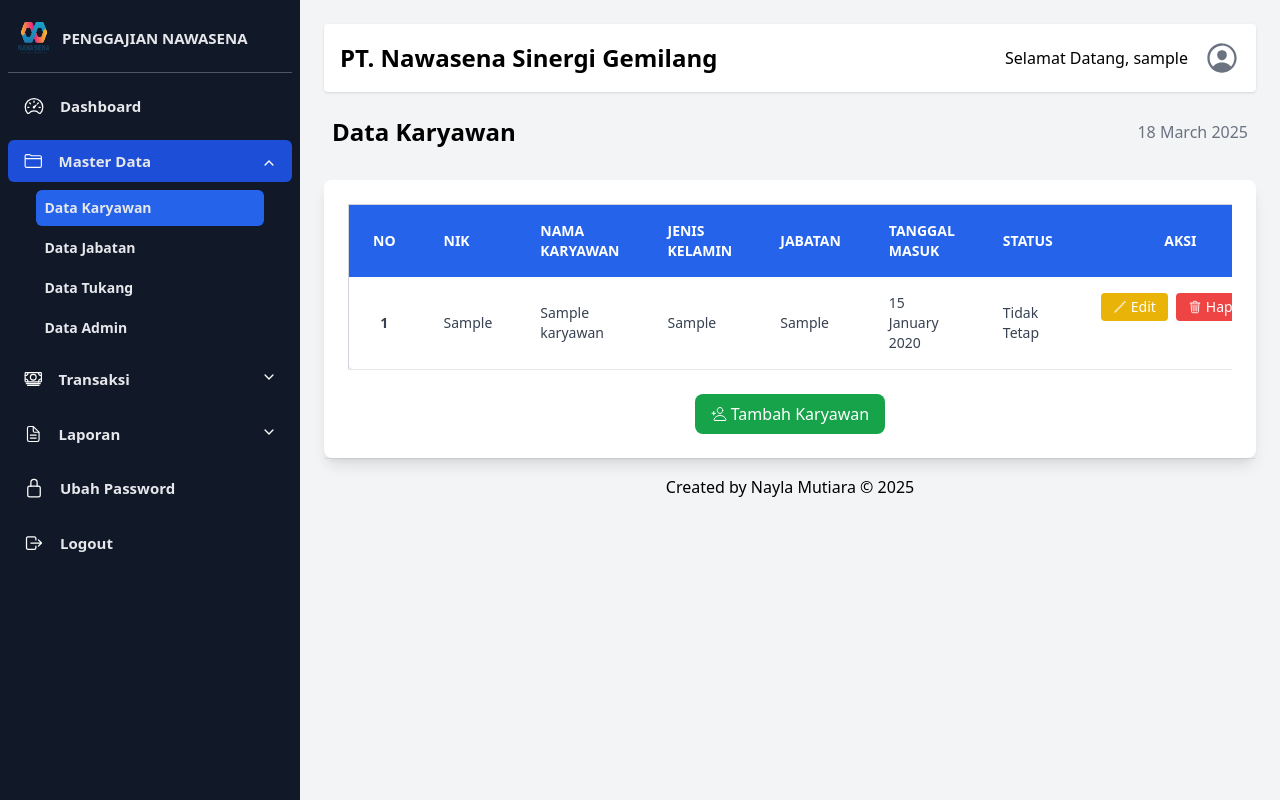
After one commit to naylamutiara03/Apk-Penggajian-Nawasena, a PHP site: page /data_karyawan.php in a window 1280 px wide. The commit adds this page. Run offline with PHP 8.4, Linux system fonts and the light colour scheme; the visitor is signed in with stand-in values (Sample User, id 1); tables that the repository leaves empty or names only in its code hold one stand-in row (values such as "Sample post"); data that the repository does not hold is empty; some libraries are stand-ins or nearby versions.

Commit message:
buat tampilan page data karyawan, fungsi CRUD, ASC berdasarkan tahun masuk, limit digit nik (16 digit)

```diff
--- a/dashboard.php
+++ b/dashboard.php
@@ -59,7 +59,7 @@ $username = isset($_SESSION["username"]) ? $_SESSION["username"] : "User";
                         <div class="flex items-center justify-between">
                             <div>
                                 <h2 class="text-sm font-semibold text-gray-500">
-                                    DATA PEGAWAI
+                                    DATA KARYAWAN
                                 </h2>
                                 <p class="text-2xl font-bold">
                                     4
--- /dev/null
+++ b/data_karyawan.php
@@ -0,0 +1,394 @@
+<?php
+include("koneksi.php");
+include("sidebar.php");
+?>
+
+<!DOCTYPE html>
+<html lang="id">
+
+<head>
+    <title>Data Karyawan</title>
+    <script src="https://cdn.tailwindcss.com"></script>
+    <script type="module" src="https://unpkg.com/ionicons@7.1.0/dist/ionicons/ionicons.esm.js"></script>
+    <script nomodule src="https://unpkg.com/ionicons@7.1.0/dist/ionicons/ionicons.js"></script>
+</head>
+
+<body class="bg-gray-100">
+    <div class="p-6 lg:ml-[300px] flex-grow">
+        <!-- Header Section -->
+        <div class="bg-white p-4 rounded shadow mb-6">
+            <div class="flex flex-col lg:flex-row justify-between items-center">
+                <h1 class="text-2xl font-bold text-center lg:text-left">PT. Nawasena Sinergi Gemilang</h1>
+                <div class="flex items-center mt-4 lg:mt-0">
+                    <span class="mr-4">Selamat Datang, <?php echo htmlspecialchars($username); ?></span>
+                    <ion-icon name="person-circle-outline" class="text-4xl text-gray-500"></ion-icon>
+                </div>
+            </div>
+        </div>
+        <!-- END Header Section -->
+
+        <!-- Title & Tanggal Section -->
+        <div class="flex justify-between items-center mb-4">
+            <h1 class="text-2xl font-bold ml-2">Data Karyawan</h1>
+            <span class="text-gray-500 mr-2"><?php echo date('d F Y'); ?></span>
+        </div>
+        <!-- END Title & Tanggal Section -->
+
+        <?php
+        $view = isset($_GET["view"]) ? $_GET["view"] : null;
+        switch ($view) {
+            default:
+                ?>
+                <div class="flex justify-center">
+                    <!-- Tabel Section -->
+                    <div class="bg-white p-6 mt-4 shadow-lg rounded-lg w-full max-w-7xl">
+                        <div class="overflow-x-auto">
+                            <table class="w-full bg-white border border-gray-300 rounded-lg shadow-md">
+                                <thead class="bg-blue-600 text-white text-sm uppercase font-semibold">
+                                    <tr>
+                                        <th class="py-4 px-6 text-center">No</th>
+                                        <th class="py-4 px-6 text-left">NIK</th>
+                                        <th class="py-4 px-6 text-left">Nama Karyawan</th>
+                                        <th class="py-4 px-6 text-left">Jenis Kelamin</th>
+                                        <th class="py-4 px-6 text-left">Jabatan</th>
+                                        <th class="py-4 px-6 text-left">Tanggal Masuk</th>
+                                        <th class="py-4 px-6 text-left">Status</th>
+                                        <th class="py-4 px-6 text-center">Aksi</th>
+                                    </tr>
+                                </thead>
+                                <tbody class="text-gray-700 text-sm">
+                                    <?php
+                                    $no = 1;
+                                    $sql = mysqli_query($konek, "SELECT * FROM karyawan ORDER BY tgl_masuk ASC");
+                                    while ($d = mysqli_fetch_array($sql)) {
+                                        echo "<tr class='border-b border-gray-200 hover:bg-blue-100'>
+        <td class='py-4 px-6 text-center font-bold'>$no</td>
+        <td class='py-4 px-6 '>{$d['nik']}</td>
+        <td class='py-4 px-6 '>{$d['nama_karyawan']}</td>
+        <td class='py-4 px-6 '>{$d['jenis_kelamin']}</td>
+        <td class='py-4 px-6 '>{$d['jabatan']}</td>
+        <td class='py-4 px-6 '>" . date('d F Y', strtotime($d['tgl_masuk'])) . "</td>
+        <td class='py-4 px-6 '>{$d['status']}</td>
+        <td class='py-4 px-6 text-center flex flex-col lg:flex-row gap-2 justify-center'>
+            <a href='data_karyawan.php?view=edit&id={$d['id']}' class='bg-yellow-500 text-white px-3 py-1 rounded hover:bg-yellow-600 flex items-center justify-center'>
+                <ion-icon name='pencil-outline' class='mr-1'></ion-icon> Edit
+            </a>
+            <a href='#' onclick=\"openDeleteModal('aksi_karyawan.php?act=delete&id={$d['id']}')\" class='bg-red-500 text-white px-3 py-1 rounded hover:bg-red-600 flex items-center justify-center'>
+                <ion-icon name='trash-outline' class='mr-1'></ion-icon> Hapus
+            </a>
+        </td>
+    </tr>";
+                                        $no++;
+                                    }
+                                    ?>
+                                </tbody>
+                            </table>
+                        </div>
+                        <div class="mt-6 flex justify-center">
+                            <a href="data_karyawan.php?view=tambah"
+                                class="bg-green-600 text-white px-4 py-2 rounded-lg hover:bg-green-700 flex items-center">
+                                <ion-icon name="person-add-outline" class="mr-1"></ion-icon> Tambah Karyawan
+                            </a>
+                        </div>
+                    </div>
+                    <!-- END Tabel Section -->
+                </div>
+                <?php
+                break;
+
+            // ==============================
+            // CASE: FORM TAMBAH KARYAWAN
+            // ==============================
+            case 'tambah':
+                ?>
+                <div class="flex justify-center bg-gray-100">
+                    <div class="max-w-7xl w-full p-6 bg-white shadow-lg rounded-lg mb-10">
+                        <h2 class="text-2xl font-semibold text-gray-700 text-center mb-6">Tambah Karyawan</h2>
+
+                        <form id="addKaryawanForm" action="aksi_karyawan.php?act=tambah" method="POST">
+                            <div class="mb-4">
+                                <label class="block text-gray-700 text-sm font-semibold mb-2">NIK</label>
+                                <input type="text" name="nik" required
+                                    class="w-full px-4 py-2 border rounded-lg focus:outline-none focus:ring-2 focus:ring-blue-500">
+                            </div>
+
+                            <div class="mb-4">
+                                <label class="block text-gray-700 text-sm font-semibold mb-2">Nama Karyawan</label>
+                                <input type="text" name="nama_karyawan" required
+                                    class="w-full px-4 py-2 border rounded-lg focus:outline-none focus:ring-2 focus:ring-blue-500">
+                            </div>
+
+                            <div class="mb-4">
+                                <label class="block text-gray-700 text-sm font-semibold mb-2">Jenis Kelamin</label>
+                                <select name="jenis_kelamin" required
+                                    class="w-full px-4 py-2 border rounded-lg focus:outline-none focus:ring-2 focus:ring-blue-500">
+                                    <option value="">Pilih Jenis Kelamin</option>
+                                    <option value="Laki-laki">Laki-laki</option>
+                                    <option value="Perempuan">Perempuan</option>
+                                </select>
+                            </div>
+
+                            <div class="mb-4">
+                                <label class="block text-gray-700 text-sm font-semibold mb-2">Jabatan</label>
+                                <input type="text" name="jabatan" required
+                                    class="w-full px-4 py-2 border rounded-lg focus:outline-none focus:ring-2 focus:ring-blue-500">
+                            </div>
+
+                            <div class="mb-4">
+                                <label class="block text-gray-700 text-sm font-semibold mb-2">Tanggal Masuk</label>
+                                <input type="date" name="tgl_masuk" required
+                                    class="w-full px-4 py-2 border rounded-lg focus:outline-none focus:ring-2 focus:ring-blue-500">
+                            </div>
+
+                            <div class="mb-4">
+                                <label class="block text-gray-700 text-sm font-semibold mb-2">Status</label>
+                                <select name="status" required
+                                    class="w-full px-4 py-2 border rounded-lg focus:outline-none focus:ring-2 focus:ring-blue-500">
+                                    <option value="">Pilih Status</option>
+                                    <option value="Tetap">Tetap</option>
+                                    <option value="Tidak Tetap">Tidak Tetap</option>
+                                </select>
+                            </div>
+
+                            <div class="flex justify-between mt-6">
+                                <a href="data_karyawan.php"
+                                    class="px-4 py-2 bg-gray-500 text-white rounded-lg shadow hover:bg-gray-600 transition">
+                                    Batal
+                                </a>
+                                <button type="button" onclick="tambahKaryawan(event)"
+                                    class="px-4 py-2 bg-blue-600 text-white rounded-lg shadow hover:bg-blue-700 transition">
+                                    Simpan
+                                </button>
+                            </div>
+                        </form>
+                    </div>
+                </div>
+
+                <!-- Modal untuk Error Message -->
+                <div id="errorModal" class="fixed inset-0 bg-gray-800 bg-opacity-50 flex items-center justify-center hidden">
+                    <div class="bg-white p-6 rounded-lg shadow-lg w-96 text-center">
+                        <h2 class="text-lg font-bold text-gray-800">Error!</h2>
+                        <p class="text-gray-600 mt-2" id="errorMessage">Pesan error akan ditampilkan di sini.</p>
+                        <div class="mt-4">
+                            <button onclick="closeErrorModal()"
+                                class="px-4 py-2 bg-blue-600 text-white rounded-lg hover:bg-blue-700 transition">Tutup</button>
+                        </div>
+                    </div>
+                </div>
+
+                <script>
+                    function tambahKaryawan(event) {
+                        event.preventDefault(); // Mencegah form submit default
+
+                        let form = document.getElementById("addKaryawanForm");
+                        let formData = new FormData(form);
+
+                        // Ambil nilai semua input
+                        let nik = formData.get("nik").trim();
+                        let nama = formData.get("nama_karyawan").trim();
+                        let jk = formData.get("jenis_kelamin").trim();
+                        let jabatan = formData.get("jabatan").trim();
+                        let tglMasuk = formData.get("tgl_masuk").trim();
+                        let status = formData.get("status").trim();
+
+                        // Validasi input kosong
+                        if (!nik || !nama || !jk || !jabatan || !tglMasuk || !status) {
+                            document.getElementById("errorMessage").innerText = "Semua field wajib diisi.";
+                            document.getElementById("errorModal").classList.remove("hidden");
+                            return;
+                        }
+
+                        // Validasi panjang NIK
+                        if (nik.length !== 16 || isNaN(nik)) {
+                            document.getElementById("errorMessage").innerText = "NIK harus terdiri dari 16 digit angka.";
+                            document.getElementById("errorModal").classList.remove("hidden");
+                            return;
+                        }
+
+                        // Submit form via fetch
+                        fetch("aksi_karyawan.php?act=tambah", {
+                            method: "POST",
+                            body: formData
+                        })
+                            .then(response => response.json())
+                            .then(data => {
+                                if (data.success) {
+                                    alert(data.message);
+                                    window.location.href = "data_karyawan.php"; // Redirect setelah sukses
+                                } else {
+                                    document.getElementById("errorMessage").innerText = data.message;
+                                    document.getElementById("errorModal").classList.remove("hidden");
+                                }
+                            });
+                    }
+
+                    function closeErrorModal() {
+                        document.getElementById("errorModal").classList.add("hidden");
+                    }
+                </script>
+
+                <?php
+                break;
+
+            // ==============================
+            // CASE: FORM EDIT KARYAWAN
+            // ==============================
+            case 'edit':
+                $id = $_GET['id'];
+                $query = mysqli_query($konek, "SELECT * FROM karyawan WHERE id='$id'");
+                $data = mysqli_fetch_array($query);
+
+                if (!$data) {
+                    echo "<script>alert('Karyawan tidak ditemukan!'); window.location='data_karyawan.php';</script>";
+                    exit;
+                }
+                ?>
+                <div class="flex justify-center bg-gray-100">
+                    <div class="max-w-7xl w-full p-6 bg-white shadow-lg rounded-lg mb-10">
+                        <h2 class="text-2xl font-semibold text-gray-700 text-center mb-6">Edit Karyawan</h2>
+
+                        <form id="editKaryawanForm" action="aksi_karyawan.php?act=update" method="POST">
+                            <input type="hidden" name="id" value="<?= $data['id'] ?>">
+
+                            <div class="mb-4">
+                                <label class="block text-gray-700 text-sm font-semibold mb-2">NIK</label>
+                                <input type="text" name="nik" value="<?= $data['nik'] ?>" required
+                                    class="w-full px-4 py-2 border rounded-lg focus:outline-none focus:ring-2 focus:ring-blue-500">
+                            </div>
+
+                            <div class="mb-4">
+                                <label class="block text-gray-700 text-sm font-semibold mb-2">Nama Karyawan</label>
+                                <input type="text" name="nama_karyawan" value="<?= $data['nama_karyawan'] ?>" required
+                                    class="w-full px-4 py-2 border rounded-lg focus:outline-none focus:ring-2 focus:ring-blue-500">
+                            </div>
+
+                            <div class="mb-4">
+                                <label class="block text-gray-700 text-sm font-semibold mb-2">Jenis Kelamin</label>
+                                <select name="jenis_kelamin" required
+                                    class="w-full px-4 py-2 border rounded-lg focus:outline-none focus:ring-2 focus:ring-blue-500">
+                                    <option value="Laki-laki" <?= $data['jenis_kelamin'] == 'Laki-laki' ? 'selected' : '' ?>>
+                                        Laki-laki</option>
+                                    <option value="Perempuan" <?= $data['jenis_kelamin'] == 'Perempuan' ? 'selected' : '' ?>>
+                                        Perempuan</option>
+                                </select>
+                            </div>
+
+                            <div class="mb-4">
+                                <label class="block text-gray-700 text-sm font-semibold mb-2">Jabatan</label>
+                                <input type="text" name="jabatan" value="<?= $data['jabatan'] ?>" required
+                                    class="w-full px-4 py-2 border rounded-lg focus:outline-none focus:ring-2 focus:ring-blue-500">
+                            </div>
+
+                            <div class="mb-4">
+                                <label class="block text-gray-700 text-sm font-semibold mb-2">Tanggal Masuk</label>
+                                <input type="date" name="tgl_masuk" value="<?= $data['tgl_masuk'] ?>" required
+                                    class="w-full px-4 py-2 border rounded-lg focus:outline-none focus:ring-2 focus:ring-blue-500">
+                            </div>
+
+                            <div class="mb-4">
+                                <label class="block text-gray-700 text-sm font-semibold mb-2">Status</label>
+                                <select name="status" required
+                                    class="w-full px-4 py-2 border rounded-lg focus:outline-none focus:ring-2 focus:ring-blue-500">
+                                    <option value="Tetap" <?= $data['status'] == 'Tetap' ? 'selected' : '' ?>>Tetap</option>
+                                    <option value="Tidak Tetap" <?= $data['status'] == 'Tidak Tetap' ? 'selected' : '' ?>>Tidak
+                                        Tetap</option>
+                                </select>
+                            </div>
+
+                            <div class="flex justify-between mt-6">
+                                <a href="data_karyawan.php"
+                                    class="px-4 py-2 bg-gray-500 text-white rounded-lg shadow hover:bg-gray-600 transition">
+                                    Batal
+                                </a>
+                                <button type="button" onclick="validasiEditKaryawan(event)"
+                                    class="px-4 py-2 bg-blue-600 text-white rounded-lg shadow hover:bg-blue-700 transition">
+                                    Simpan Perubahan
+                                </button>
+                            </div>
+                        </form>
+                    </div>
+                </div>
+                <script>
+                    function validasiEditKaryawan(event) {
+                        event.preventDefault();
+
+                        let form = document.getElementById("editKaryawanForm");
+                        let formData = new FormData(form);
+
+                        let nik = formData.get("nik").trim();
+                        let nama = formData.get("nama_karyawan").trim();
+                        let jk = formData.get("jenis_kelamin").trim();
+                        let jabatan = formData.get("jabatan").trim();
+                        let tglMasuk = formData.get("tgl_masuk").trim();
+                        let status = formData.get("status").trim();
+
+                        if (!nik || !nama || !jk || !jabatan || !tglMasuk || !status) {
+                            alert("Semua field wajib diisi.");
+                            return;
+                        }
+
+                        if (nik.length !== 16 || isNaN(nik)) {
+                            alert("NIK harus terdiri dari 16 digit angka.");
+                            return;
+                        }
+
+                        form.submit(); // Kirim form jika validasi lolos
+                    }
+                </script>
+
+                <?php
+                break;
+        }
+        ?>
+
+        <!-- Modal konfirmasi hapus -->
+        <div id="deleteModal" class="fixed inset-0 flex items-center justify-center bg-black bg-opacity-50 hidden">
+            <div class="bg-white rounded-lg p-6 max-w-sm mx-auto">
+                <h2 class="text-lg font-semibold mb-4">Konfirmasi Hapus</h2>
+                <p>Apakah Anda yakin ingin menghapus karyawan ini?</p>
+                <div class="flex justify-end mt-4">
+                    <button id="cancelDelete"
+                        class="px-4 py-2 bg-gray-500 text-white rounded-lg mr-2 hover:bg-gray-600 transition">Batal</button>
+                    <button id="confirmDelete"
+                        class="px-4 py-2 bg-red-500 text-white rounded-lg hover:bg-red-600 transition">Hapus</button>
+                </div>
+            </div>
+        </div>
+
+        <script>
+            // Handle delete confirmation
+            let deleteUrl = '';
+
+            function openDeleteModal(url) {
+                deleteUrl = url; // Store the URL for deletion
+                document.getElementById('deleteModal').classList.remove('hidden'); // Show delete confirmation modal
+            }
+
+            document.getElementById('confirmDelete').onclick = function () {
+                fetch(deleteUrl)
+                    .then(response => response.json())
+                    .then(data => {
+                        if (data.success) {
+                            // Hide the delete modal
+                            document.getElementById('deleteModal').classList.add('hidden');
+
+                            // Show success modal for delete
+                            alert(data.message); // Show success message
+                            window.location.href = "data_karyawan.php"; // Redirect after delete
+                        } else {
+                            alert(data.message); // Show error message
+                        }
+                    });
+            };
+
+            document.getElementById('cancelDelete').onclick = function () {
+                document.getElementById('deleteModal').classList.add('hidden'); // Hide delete modal
+            };
+        </script>
+
+        <?php include 'footer.php'; ?>
+    </div>
+
+</body>
+
+</html>
--- a/sidebar.php
+++ b/sidebar.php
@@ -9,7 +9,7 @@ $username = isset($_SESSION["username"]) ? $_SESSION["username"] : "User";
 
 <?php
 $current_page = basename($_SERVER['PHP_SELF']);
-$master_data_pages = ['data_pegawai.php', 'data_jabatan.php', 'data_tukang.php', 'data_admin.php'];
+$master_data_pages = ['data_karyawan.php', 'data_jabatan.php', 'data_tukang.php', 'data_admin.php'];
 $is_master_data_active = in_array($current_page, $master_data_pages);
 ?>
 
@@ -70,8 +70,8 @@ $is_master_data_active = in_array($current_page, $master_data_pages);
         <!-- SubMenu Master Data -->
         <div class="text-left text-sm mt-2 w-4/5 mx-auto text-gray-200 font-bold
 <?php echo ($is_master_data_active) ? '' : 'hidden'; ?>" id="submenuMaster">
-            <a href="data_pegawai.php" class="block cursor-pointer p-2 rounded-md mt-1 hover:bg-blue-600
-    <?php echo ($current_page == 'data_pegawai.php') ? 'bg-blue-600' : ''; ?>">Data Pegawai</a>
+            <a href="data_karyawan.php" class="block cursor-pointer p-2 rounded-md mt-1 hover:bg-blue-600
+    <?php echo ($current_page == 'data_karyawan.php') ? 'bg-blue-600' : ''; ?>">Data Karyawan</a>
             <a href="data_jabatan.php" class="block cursor-pointer p-2 rounded-md mt-1 hover:bg-blue-600
     <?php echo ($current_page == 'data_jabatan.php') ? 'bg-blue-600' : ''; ?>">Data Jabatan</a>
             <a href="data_tukang.php" class="block cursor-pointer p-2 rounded-md mt-1 hover:bg-blue-600
```
Also changed, not shown: aksi_karyawan.php (added, +77 -0 lines).
